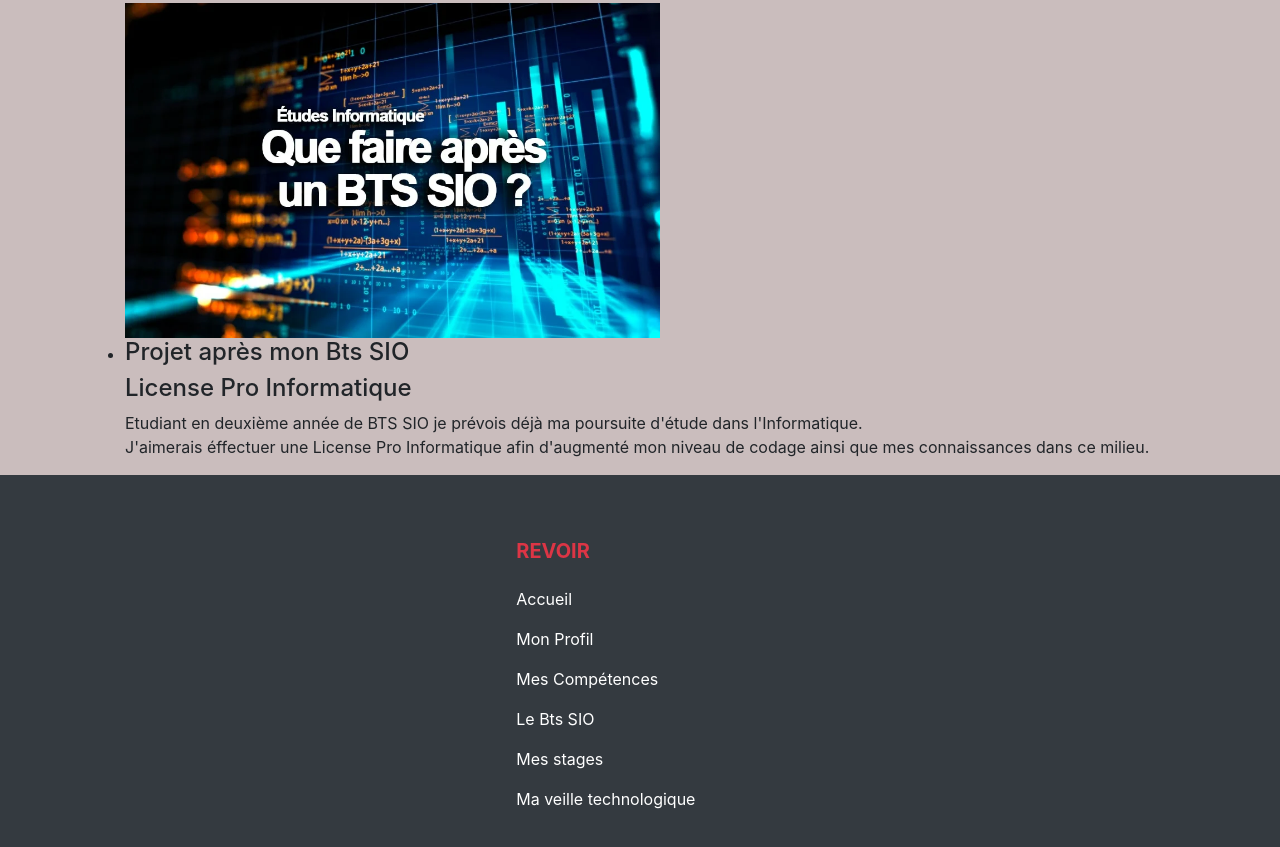
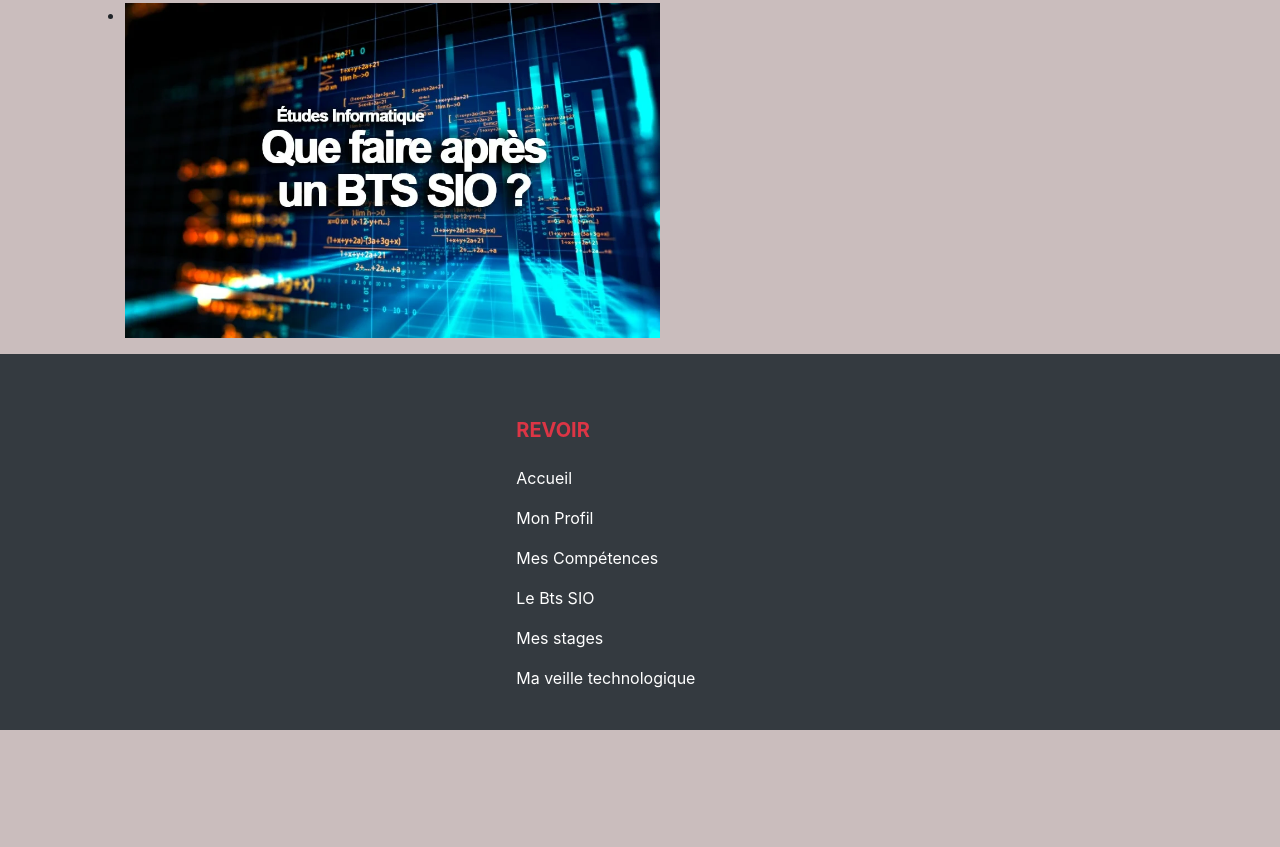
Before and after one commit to HAIDEL/PortfolioHichamAidel, a plain HTML site: page Portfoliohicham_main/public/competences.html in a window 1280 px wide. Shown: the part 2718-3565 px from the top of the page. After the commit the page ends 3448 px from the top, so only its background shows below. Drawn offline with nearby package versions, Linux system fonts and the light colour scheme; files whose address does not match are found by name.

```diff
--- a/Portfoliohicham_main/public/competences.html
+++ b/Portfoliohicham_main/public/competences.html
@@ -148,16 +148,8 @@
                                                 <div class="timeline-image">
                                                     <img class="img-circle img-responsive d-none d-lg-block" src="Projet Licence Info.jpg" alt="">
                                                 </div>
-                                                <div class="timeline-panel">
-                                                    <div class="timeline-heading">
-                                                        <h4>Projet après mon Bts SIO</h4>
-                                                        <h4 class="subheading">License Pro Informatique</h4>
-                                                    </div>
-                                                    <div class="timeline-body">
-                                                        <p class="text color-black">
-                                                            Etudiant en deuxième année de BTS SIO je prévois déjà ma poursuite d'étude dans l'Informatique. <br>
-                                                            J'aimerais éffectuer une License Pro Informatique afin d'augmenté mon niveau de codage ainsi que mes connaissances dans ce milieu. <br>
-                                                    </div>
+
+
                                                 </div>
                                             </li>
                                         </main>
```
Also changed, not shown: Portfoliohicham_main/public/profil.html (+1 -1 lines).
